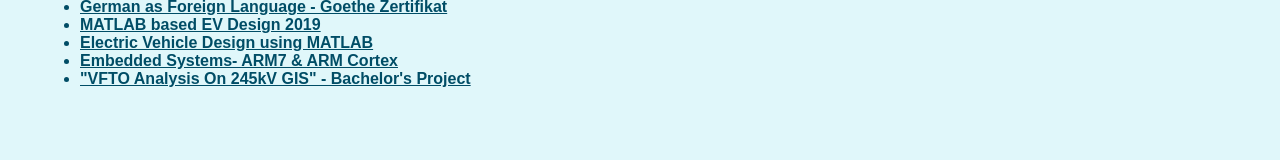
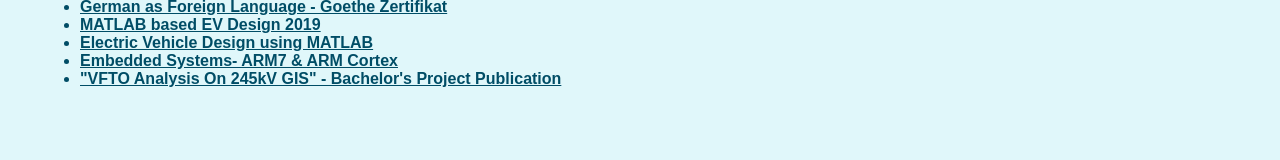
Before and after one commit to Beingkbk/Beingkbk..github.io, a plain HTML site: page index.html in a window 1280 px wide. Shown: the part 1621-1781 px from the top of the page. Drawn offline with Linux system fonts and the light colour scheme.

Commit message:
Update index.html
v8

```diff
--- a/index.html
+++ b/index.html
@@ -157,7 +157,7 @@
             <li><strong><a href="https://drive.google.com/file/d/1Fi69noxSvUSuGhxSaUaKiDr6QWY5tBg6/view?usp=sharing" style="color: rgb(0, 77, 102);"target="_blank">MATLAB based EV Design 2019</a></strong></li>
             <li><strong><a href="https://drive.google.com/file/d/1OPa9DRE_wtVdUd-ThnP_wRe9E8_2rVTu/view?usp=sharing" style="color: rgb(0, 77, 102);"target="_blank">Electric Vehicle Design using MATLAB</a></strong></li>
             <li><strong><a href="https://drive.google.com/file/d/1pQZGG6QEECx5UfzqNSOfoRTJ6ji7jDrW/view?usp=sharing" style="color: rgb(0, 77, 102);"target="_blank">Embedded Systems- ARM7 & ARM Cortex</a></strong></li>
-            <li><strong><a href="https://drive.google.com/file/d/1RR9pqoefYSJw8OExgkMH_N7Zp85jen4v/view?usp=sharing" style="color: rgb(0, 77, 102);"target="_blank">"VFTO Analysis On 245kV GIS" - Bachelor's Project</a></strong></li>
+            <li><strong><a href="http://hbrppublication.com/OJS/index.php/JRAEE/article/view/2534" style="color: rgb(0, 77, 102);"target="_blank">"VFTO Analysis On 245kV GIS" - Bachelor's Project Publication</a></strong></li>
         </ul>
         </ul>
     </section>
```
